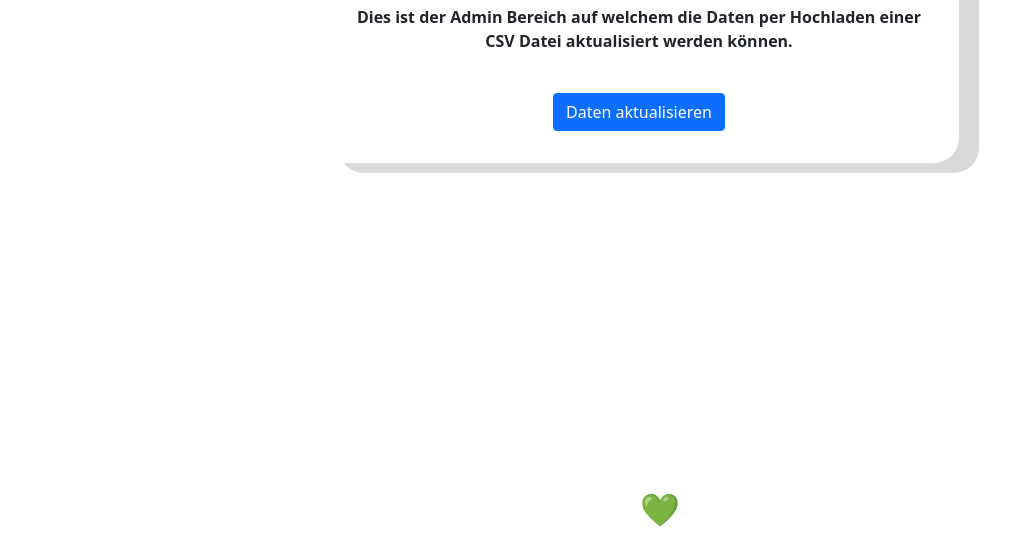
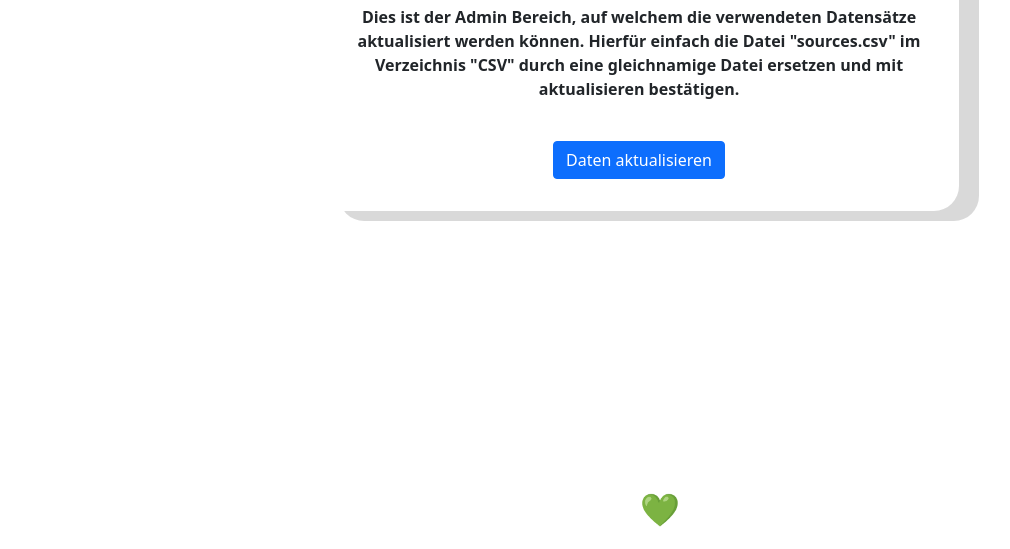
Before and after one commit to FelixLie/Sonnenstrahl-Energie-AG, a website: page public/admin.html in a window 1280 px wide. Shown: the part 251-800 px from the top of the page, without its empty margins (1-1011 px from the left). Drawn offline with nearby package versions, Linux system fonts and the light colour scheme.

Commit message:
Update admin.html

```diff
--- a/public/admin.html
+++ b/public/admin.html
@@ -36,8 +36,9 @@
         <div class="textDiv">
 
             <p>
-                Dies ist der Admin Bereich auf welchem die Daten per Hochladen einer CSV Datei aktualisiert werden
-                können.
+                Dies ist der Admin Bereich, auf welchem die verwendeten Datensätze aktualisiert werden können.
+                Hierfür einfach die Datei "sources.csv" im Verzeichnis "CSV" durch eine gleichnamige Datei ersetzen
+                und mit aktualisieren bestätigen.
             </p>
             <form action="/ImportCSV" onsubmit="ImportCSV(event)">
                 <br>
```
